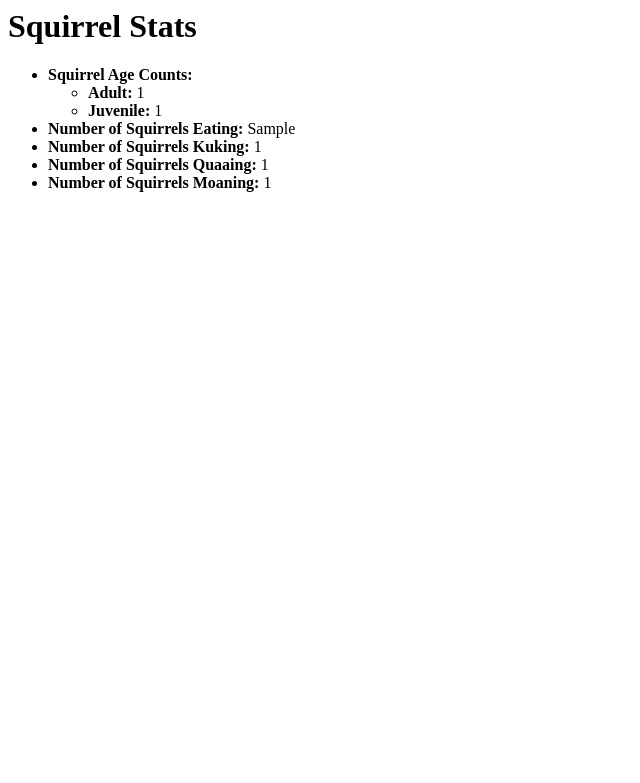
After one commit to Ravleen-Singh-Virdi/Squirrel_Tracker, a Django app: template Squirrel_Sightings/templates/Squirrel_Sightings/stats.html in a window 1280 px wide. The commit adds this page. Shown: the top 783 px of the page, without its empty margins (0-640 px from the left). Run offline with Django 3.2, Linux system fonts and the light colour scheme; the template is opened without the code that fills it: most values are stand-ins (such as "Sample title", 1, 10 or a date in 2020).

Commit message:
changes made

```diff
--- a/Squirrel_Sightings/templates/Squirrel_Sightings/index.html
+++ b/Squirrel_Sightings/templates/Squirrel_Sightings/index.html
@@ -16,7 +16,7 @@
           {% for sighting in sightings %}
           <tr>
                   <td>{{sighting.id}}</td>
-		  <td> <a href="/sightings/{{sighting.Unique_Squirrel_Id}}">{{sighting.Unique_Squirrel_Id}}</a> </td>
+		  <td>{{sighting.Unique_Squirrel_Id}}</td>
                   <td>{{sighting.Latitude}} </td>
                   <td>{{sighting.Longitude}} </td><td>{{sighting.Shift}} </td>
 		  <td>{{sighting.Date}} </td>
--- /dev/null
+++ b/Squirrel_Sightings/templates/Squirrel_Sightings/stats.html
@@ -0,0 +1,19 @@
+
+<html>
+	<head>
+		<h1>Squirrel Stats</h1>
+	</head>
+	<body>
+		<ul>
+			<li><strong>Squirrel Age Counts:</strong>
+				<ul>
+					<li><strong>Adult: </strong>{{adult_count}}</li>
+					<li><strong>Juvenile: </strong>{{juvenile_count}}</li>
+				</ul>
+			<li><strong>Number of Squirrels Eating:</strong> {{eating_counts}}</li>
+			<li><strong>Number of Squirrels Kuking: </strong> {{kuks_count}}</li>
+			<li><strong>Number of Squirrels Quaaing: </strong>{{quaas_count}}</li>
+			<li><strong>Number of Squirrels Moaning: </strong>{{moans_count}}</li>
+		</ul>
+	</body>
+</html>
--- a/Squirrel_Sightings/urls.py
+++ b/Squirrel_Sightings/urls.py
@@ -4,7 +4,6 @@ from . import views
 
 urlpatterns = [
         path('',views.index),
-        path('sightings/',views.sightings),
         path('map/',views.coordinates),
         path('<str:Unique_Squirrel_Id>/edit',views.edit_squirrel),
 ]
```
Also changed, not shown: Squirrel_Sightings/templates/Squirrel_Sightings/sightings.html (+15 -5 lines), Squirrel_Sightings/views.py (+5 -9 lines).
